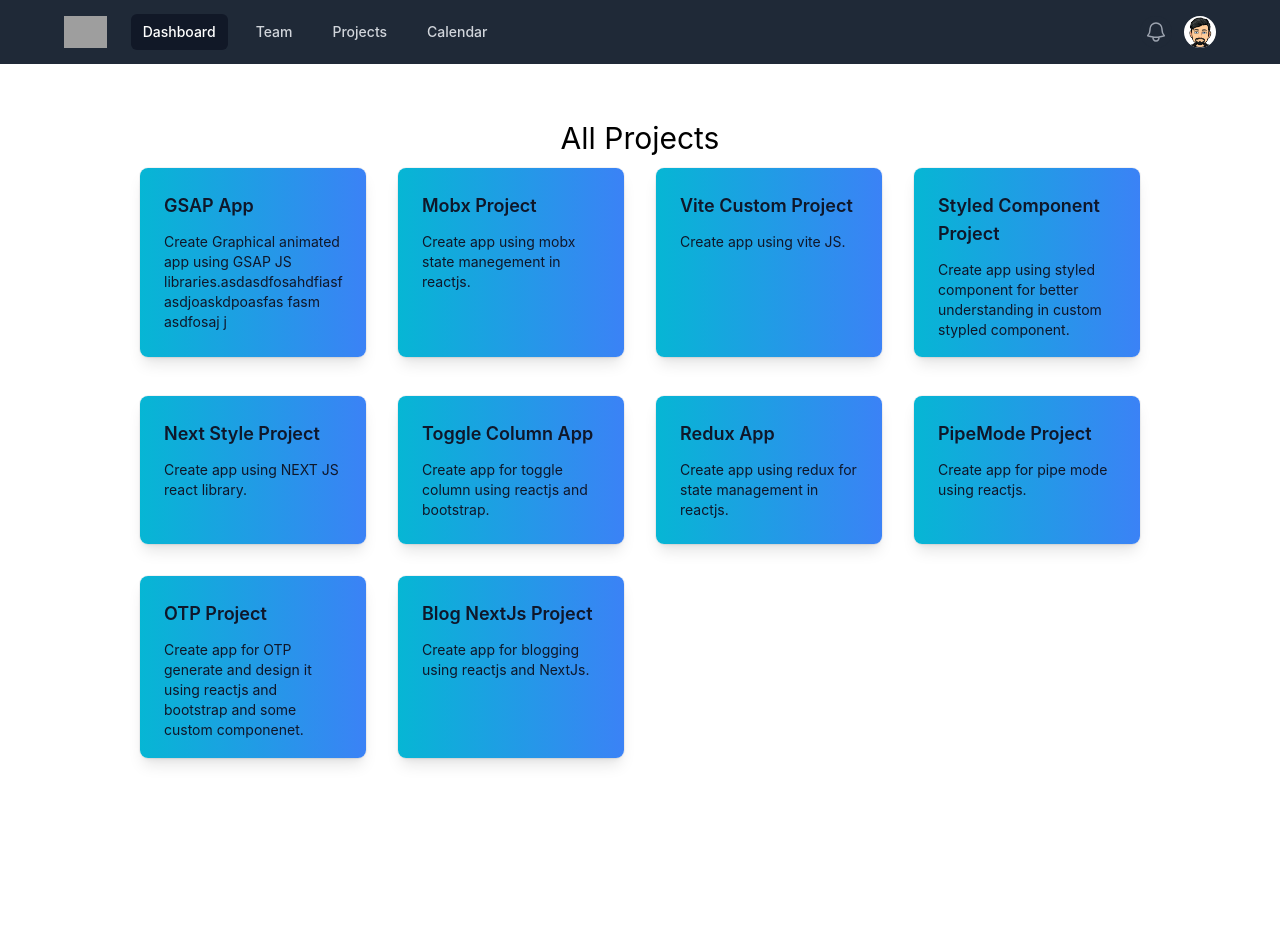
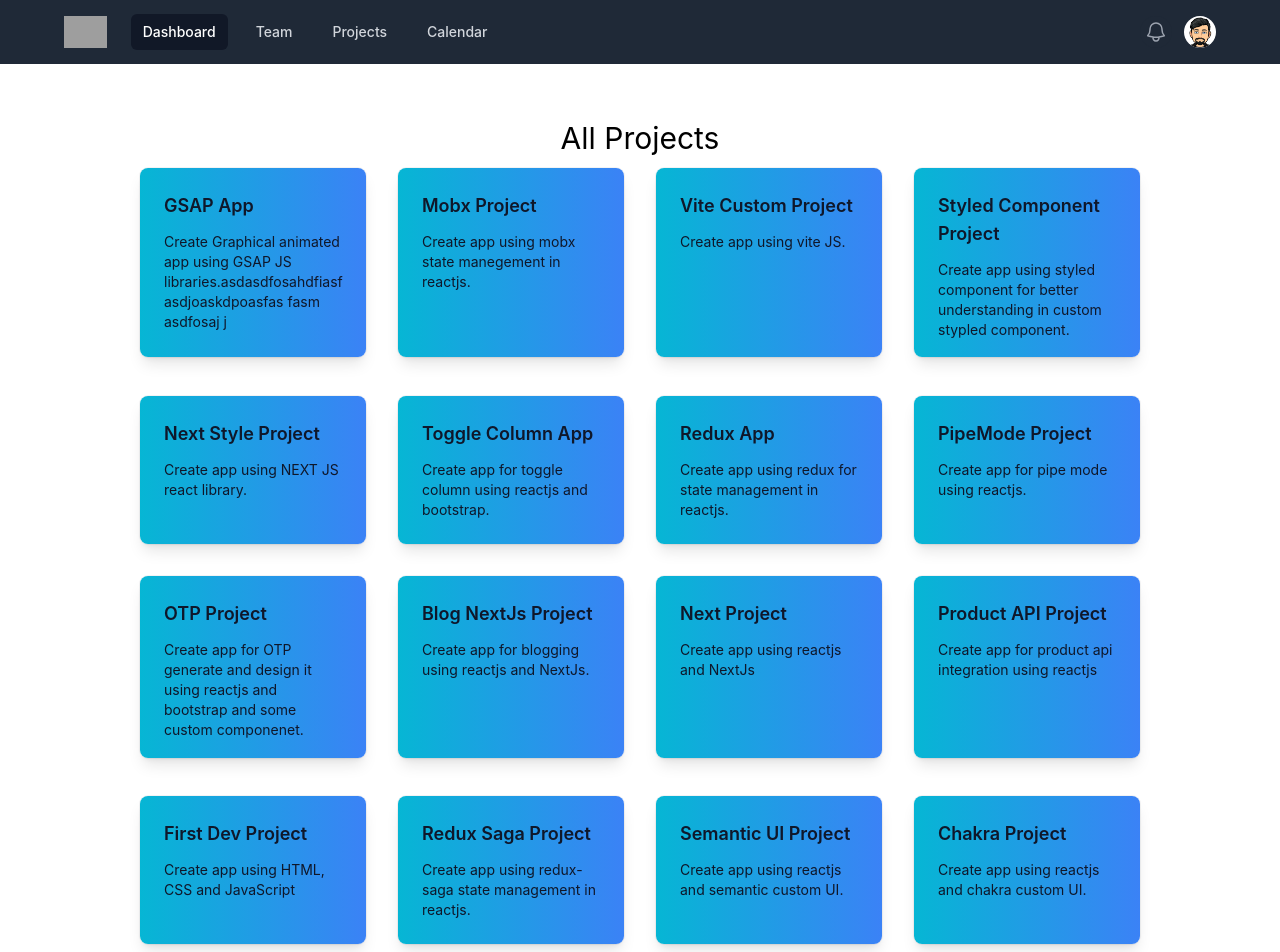
Before and after one commit to nik-dolphin/tailwind_react, a React (Create React App) app: page /projects in a window 1280 px wide. Shown: the top 952 px of the page. Before the commit the page ends 800 px from the top, so only its background shows below. Built offline with nearby package versions, Linux system fonts and the light colour scheme; grey boxes are pictures that could not be loaded.

Commit message:
feat: add new project from github into projects panel

```diff
--- a/src/utility/utils.js
+++ b/src/utility/utils.js
@@ -52,4 +52,34 @@ export const ProjectsList = [
     url: "https://github.com/nik-dolphin/Blog-nextjs-project",
     description: `Create app for blogging using reactjs and NextJs.`,
   },
+  {
+    title: "Next Project",
+    url: "https://github.com/nik-dolphin/next-project",
+    description: `Create app using reactjs and NextJs`,
+  },
+  {
+    title: "Product API Project",
+    url: "https://github.com/nik-dolphin/product-api-project",
+    description: `Create app for product api integration using reactjs`,
+  },
+  {
+    title: "First Dev Project",
+    url: "https://github.com/nik-dolphin/Html-css-js-demo-project",
+    description: `Create app using HTML, CSS and JavaScript`,
+  },
+  {
+    title: "Redux Saga Project",
+    url: "https://github.com/nik-dolphin/redux-saga-project",
+    description: `Create app using redux-saga state management in reactjs.`,
+  },
+  {
+    title: "Semantic UI Project",
+    url: "https://github.com/nik-dolphin/semantic-ui-project",
+    description: `Create app using reactjs and semantic custom UI.`,
+  },
+  {
+    title: "Chakra Project",
+    url: "https://github.com/nik-dolphin/Chakra-demo-project",
+    description: `Create app using reactjs and chakra custom UI.`,
+  },
 ];
```
